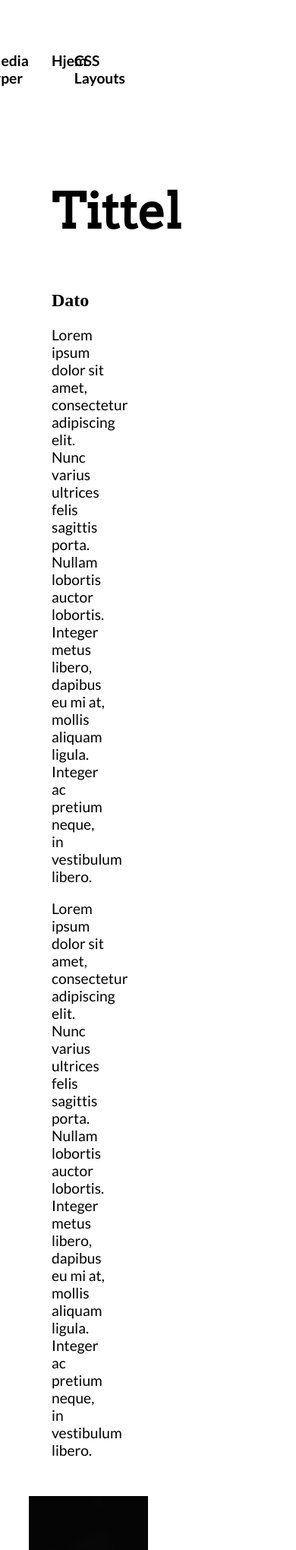
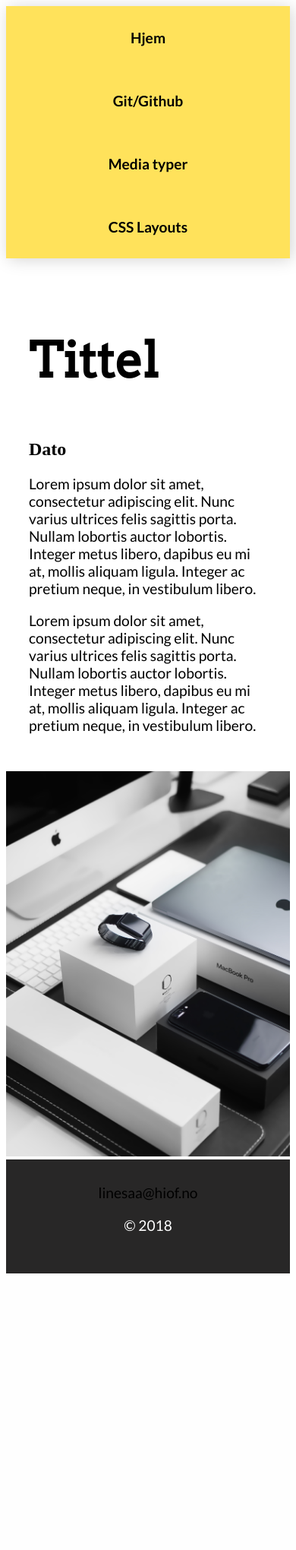
Before and after one commit to linesharina/webutvikling18, a PHP site: page /artikkel-mal.html in a window 390 px wide. Shown: the top 2040 px of the page at 76% size. After the commit the page ends 1676 px from the top, so only its background shows below. Run offline with PHP 8.4, Linux system fonts and the light colour scheme.

Commit message:
Custom mobile design

```diff
--- a/oblig2/css/stylesheet-artikkel.css
+++ b/oblig2/css/stylesheet-artikkel.css
@@ -34,9 +34,15 @@ body > main {
 	margin: 30px;
 }
 
+@media (max-width: 782px) {
+	body > main {
+		margin: 0;
+	}
+}
+
 body > footer {
 	grid-column: 1/13;
-	background-color: black;
+	background-color: #282727;
 	color: white;
 	display: flex;
 	flex-direction: column;
@@ -46,6 +52,7 @@ body > footer {
 
 .article {
 	display: flex;
+	flex-direction: row;
 }
 
 @media (max-width: 782px) {
@@ -54,18 +61,26 @@ body > footer {
 	}
 }
 
-.article-nav {
-	display: flex;
-	justify-content: space-between;
-}
-
 .article-left,
 .article-right {
 	width: 50%;
 }
 
+@media (max-width: 782px) {
+	.article-left,
+	.article-right {
+		width: 100%;
+	}
+}
+
 .article-left p {
 	width: 75%;
+}
+
+@media (max-width: 782px) {
+	.article-left p{
+		width: 100%;
+	}
 }
 
 .article-left-txt {
@@ -80,24 +95,52 @@ body > footer {
 	height: 110vh;
 }
 
+@media (max-width: 782px) {
+	.article-right img {
+		height: 60vh;
+	}
+}
+
+.article-nav {
+	display: flex;
+	flex-direction: row;
+	justify-content: space-between;
+}
+
+.article-nav a {
+	padding: 30px;
+	font-size: 1.2em;
+	font-weight: 700;
+}
+
+@media (max-width: 782px) {
+	.article-nav {
+		flex-direction: column;
+		background-color: #ffe25b;
+		box-shadow: 3px 2px 20px 0px #d5d5d5;
+}
+
 .article-nav-left,
 .article-nav-right {
 	display: flex;
 }
 
-.article-nav-left a,
-.article-nav-right a {
-	padding: 30px;
-	font-size: 1.2em;
-	font-weight: 700;
-
-}
 .article-nav-left {
+	display: flex;
 	justify-content: flex-start;
 	width: 25%;
 }
 
 .article-nav-right {
+	display: flex;
 	justify-content: flex-end;
 	width: 75%;
 }
+
+@media (max-width: 782px) {
+	.article-nav-left,
+	.article-nav-right {
+		width: 100%;
+		flex-direction: column;
+		align-items: center;
+}
```
